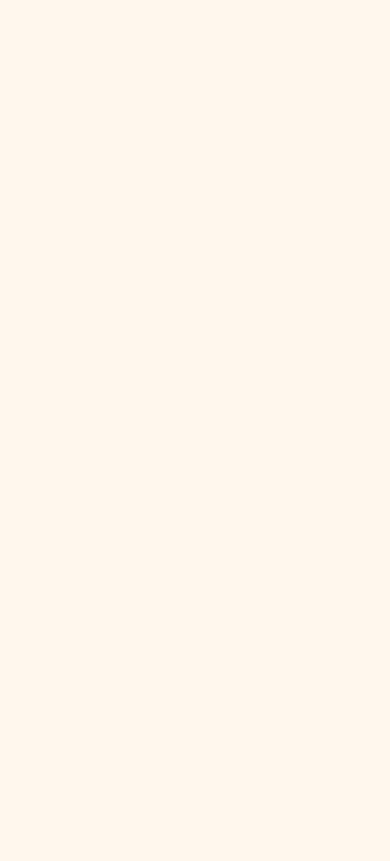
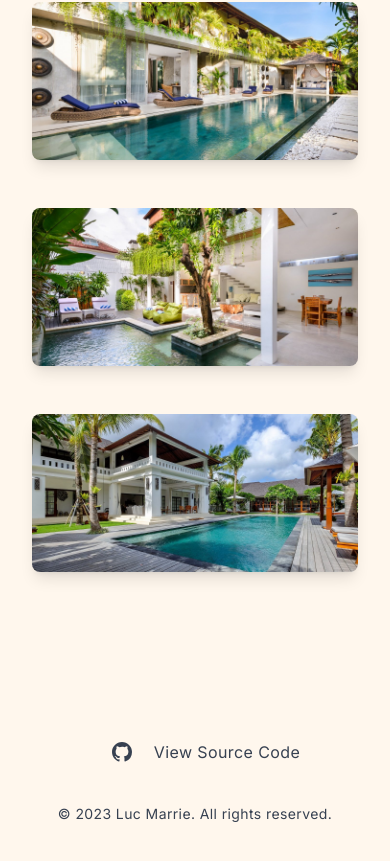
Before and after one commit to lymarrie/wedding-website, a Next.js app: page /accomodations in a window 390 px wide. Shown: the part 997-1858 px from the top of the page. Before the commit the page ends 1020 px from the top, so only its background shows below. Built offline with nearby package versions, Linux system fonts and the light colour scheme.

Commit message:
mobile responsiveness

```diff
--- a/app/accomodations/page.tsx
+++ b/app/accomodations/page.tsx
@@ -1,19 +1,18 @@
+import React from 'react';
 import Image from 'next/image';
 import ImageCarousel from '../components/carousel';
 
 export default function Accomodations() {
 
   return (
-    <main className="items-center space-y-20 centered-container mb-32">
+    <main className="items-center min-h-screen space-y-20 centered-container">
         <div className="section text-center">
             <h1>Accomodations</h1>
             <p>Everyone will be staying in the villa for the wedding weekend. </p>
             <p>We have 70 guest cottages and rooms spread out throughout the island.</p>
             <p></p>
         </div>
-        <div className="h-96 drop-shadow-md">
-          <ImageCarousel />
-        </div>
+        <ImageCarousel />
     </main>
   )
 }
--- a/app/components/carousel.tsx
+++ b/app/components/carousel.tsx
@@ -10,36 +10,24 @@
 const ImageCarousel = () => {
   const images = ['/villa1-1360.jpeg', '/villa2-1360.jpeg', '/villa3-1360.jpeg', '/villa4-1360.jpeg', '/villa5.jpeg', '/pool.jpeg'];
 
-  const settings = {
-    dots: true,
-    className: "",
-    arrows: false,
-    infinite: true,
-    speed: 1000,
-    slidesToShow: 1,
-    slidesToScroll: 1,
-    lazyLoad: true,
-    autoplay: true,
-    autoplaySpeed: 3000,  // Adjust the autoplay speed as needed (in milliseconds)
-  };
-
   return (
-    <div className="">
-      <Slider {...settings}>
+    <>
+      <div className="flex flex-col space-y-12">
+        {/* Render each image individually for mobile view */}
         {images.map((image, index) => (
-          <div key={index} className=""> {/* Adjust aspect ratio as needed */}
+          <div key={index} className="">
             <Image
               src={`${image}`}
               alt={`Image ${index + 1}`}
-              className="w-full h-full rounded-lg"
+              className="rounded-lg shadow-lg"
               loading="lazy"
               width={2000}
               height={1000}
             />
           </div>
         ))}
-      </Slider>
-    </div>
+      </div>
+    </>
   );
 };
 
--- /dev/null
+++ b/app/components/footer.tsx
@@ -0,0 +1,40 @@
+import React from 'react';
+
+export default function Footer() {
+  const navigation = {
+    social: [
+      {
+        name: 'GitHub',
+        href: 'https://github.com/lymarrie/wedding-website',
+        icon: (props) => (
+          <svg fill="currentColor" viewBox="0 0 24 24" {...props}>
+            <path
+              fillRule="evenodd"
+              d="M12 2C6.477 2 2 6.484 2 12.017c0 4.425 2.865 8.18 6.839 9.504.5.092.682-.217.682-.483 0-.237-.008-.868-.013-1.703-2.782.605-3.369-1.343-3.369-1.343-.454-1.158-1.11-1.466-1.11-1.466-.908-.62.069-.608.069-.608 1.003.07 1.531 1.032 1.531 1.032.892 1.53 2.341 1.088 2.91.832.092-.647.35-1.088.636-1.338-2.22-.253-4.555-1.113-4.555-4.951 0-1.093.39-1.988 1.029-2.688-.103-.253-.446-1.272.098-2.65 0 0 .84-.27 2.75 1.026A9.564 9.564 0 0112 6.844c.85.004 1.705.115 2.504.337 1.909-1.296 2.747-1.027 2.747-1.027.546 1.379.202 2.398.1 2.651.64.7 1.028 1.595 1.028 2.688 0 3.848-2.339 4.695-4.566 4.943.359.309.678.92.678 1.855 0 1.338-.012 2.419-.012 2.747 0 .268.18.58.688.482A10.019 10.019 0 0022 12.017C22 6.484 17.522 2 12 2z"
+              clipRule="evenodd"
+            />
+          </svg>
+        ),
+      }
+    ],
+  }
+
+    return(
+      <footer className="">
+        <div className="mx-auto max-w-7xl overflow-hidden px-6 py-20 sm:py-24 lg:px-8">
+          <div className="mt-10 flex justify-center space-x-10">
+            {navigation.social.map((item) => (
+              <a key={item.name} href={item.href} target="_blank" className="flex space-x-5 text-gray-700 hover:text-gray-500">
+                <span className="sr-only">{item.name}</span>
+                <item.icon className="h-6 w-6" aria-hidden="true" />
+                <div>View Source Code</div>
+              </a>
+            ))}
+          </div>
+          <p className="mt-10 text-center text-sm leading-5 text-gray-700">
+            &copy; 2023 Luc Marrie. All rights reserved.
+          </p>
+        </div>
+      </footer>
+    )
+}
--- a/app/faqs/page.tsx
+++ b/app/faqs/page.tsx
@@ -1,3 +1,4 @@
+import React from 'react';
 import Image from 'next/image';
 import Link from 'next/link';
 
--- a/app/layout.tsx
+++ b/app/layout.tsx
@@ -2,7 +2,9 @@
 import { Inter } from 'next/font/google'
 import './globals.css'
 import Navbar from './components/navbar'
+import Footer from './components/footer'
 import { useState } from 'react';
+import React from 'react';
 
 
 const inter = Inter({ subsets: ['latin'] })
@@ -19,9 +21,10 @@
 }) {
   return (
     <html lang="en">
-      <body className={`${inter.className} pb-20`}>
+      <body className={`${inter.className}`}>
         <Navbar />
         {children}
+        <Footer />
       </body>
     </html>
   )
--- a/app/page.tsx
+++ b/app/page.tsx
@@ -1,21 +1,22 @@
 import Image from 'next/image';
+import React from 'react';
 
 export default function Home() {
   return (
     <main className="flex flex-col centered-container">
-      <div className="section tracking-widest text-center">
+      <div className="section tracking-widest text-center xl:mx-auto xl:w-4/5">
         <h1>TBD and Luc</h1>
         <div className="text-xl font-semibold">Date TBD</div>
         <p>Welcome, dear guests, to the heart of our celebration! We are thrilled to have you join us at TBD and Luc&apos;s beachfront villa, nestled amidst 200 acres of pristine tropical wildlife. This promises to be a destination weekend filled with love, laughter, and unforgettable moments.</p>
+        <Image
+          src="/palm-trees.png"
+          alt="My Image"
+          width={2000}
+          height={1000}
+          className="rounded-lg " // Optional: Add rounded corners
+        />
         <p>As we embark on this joyous journey, we extend our warmest welcome to each of you, our cherished friends and family, who will make this celebration truly extraordinary. Let the enchantment begin!</p>
       </div>
-      <Image
-        src="/palm-trees.png"
-        alt="My Image"
-        width={2000}
-        height={1000}
-        className="rounded-lg" // Optional: Add rounded corners
-      />
     </main>
   )
 }
--- a/app/rsvp/page.tsx
+++ b/app/rsvp/page.tsx
@@ -1,3 +1,4 @@
+import React from 'react';
 import Image from 'next/image';
 import RSVPForm from '../components/rsvpform';
 import FindInvitation from '../components/find-invitation';
--- a/app/tbd-and-luc/page.tsx
+++ b/app/tbd-and-luc/page.tsx
@@ -1,4 +1,5 @@
 import Image from 'next/image';
+import React from 'react';
 
 export default function Couple() {
   return (
--- a/app/travel/page.tsx
+++ b/app/travel/page.tsx
@@ -1,4 +1,5 @@
 import Image from 'next/image';
+import React from 'react';
 
 export default function Travel() {
   return (
--- a/app/wedding-weekend/page.tsx
+++ b/app/wedding-weekend/page.tsx
@@ -1,3 +1,4 @@
+import React from 'react';
 import Image from 'next/image';
 import EventCard from '../components/eventcard';
 import events from '../data/events'; // Adjust the path accordingly
```
